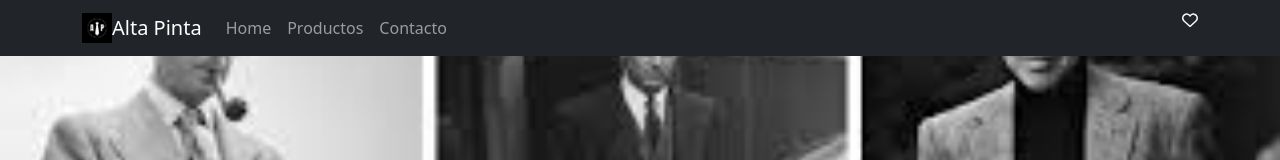
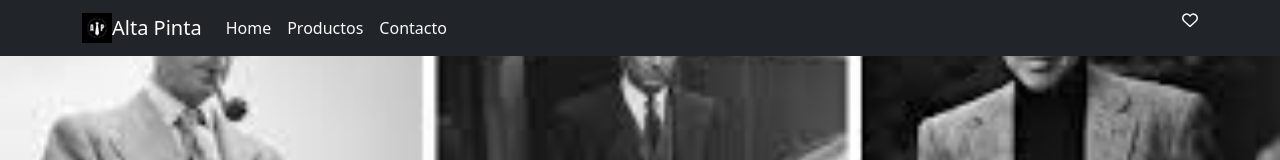
Before and after one commit to eugenia1984/reacteam, a React (Create React App) app: page / in a window 1280 px wide. Shown: the top 160 px of the page. Built offline with nearby package versions, Linux system fonts and the light colour scheme.

Commit message:
Agrego link al Navbar

```diff
--- a/src/components/header/NavbarHeader.jsx
+++ b/src/components/header/NavbarHeader.jsx
@@ -1,6 +1,7 @@
 import Container from "react-bootstrap/Container";
 import Nav from "react-bootstrap/Nav";
 import Navbar from "react-bootstrap/Navbar";
+import { Link } from "react-router-dom"
 import Logo from "./Logo.jsx";
 import ShoppingCart from "../shoppingcart/ShoppingCart.jsx";
 
@@ -15,9 +16,9 @@ function NavbarHeader() {
         <Navbar.Toggle aria-controls="basic-navbar-nav" />
         <Navbar.Collapse id="basic-navbar-nav">
           <Nav className="me-auto">
-            <Nav.Link href="/">Home</Nav.Link>
-            <Nav.Link href="productos">Productos</Nav.Link>
-            <Nav.Link href="contacto">Contacto</Nav.Link>
+            <Link className="nav-link link-light" to="/">Home</Link>
+            <Link className="nav-link link-light" to="productos">Productos</Link>
+            <Link className="nav-link link-light" to="contacto">Contacto</Link>
           </Nav>
         </Navbar.Collapse>
         <ShoppingCart />
```
